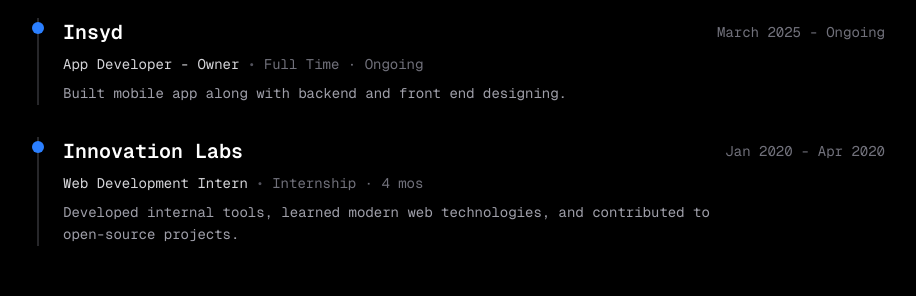
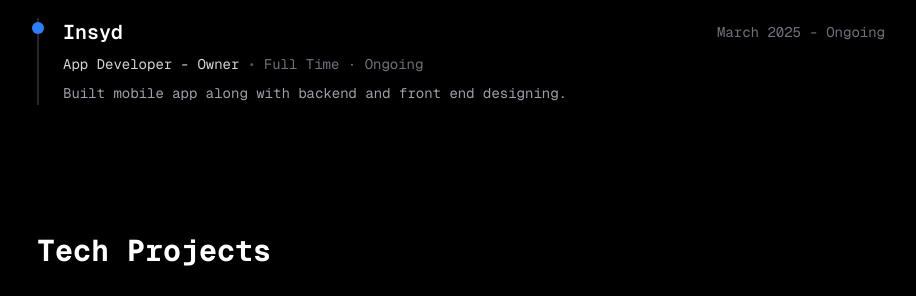
Before and after one commit to ishan-crd/design-portfolio, a Next.js app: page / in a window 1280 px wide. Shown: the part 1880-2176 px from the top of the page, without its empty margins (179-1095 px from the left). Built offline with nearby package versions, Linux system fonts and the light colour scheme; grey boxes are pictures that could not be loaded.

Commit message:
Made changes in experience

```diff
--- a/src/app/components/Experience.tsx
+++ b/src/app/components/Experience.tsx
@@ -15,15 +15,6 @@
     duration: "Ongoing",
     period: "March 2025 - Ongoing",
     description: "Built mobile app along with backend and front end designing.",
-  },
-  {
-    company: "Innovation Labs",
-    role: "Web Development Intern",
-    type: "Internship",
-    duration: "4 mos",
-    period: "Jan 2020 - Apr 2020",
-    description:
-      "Developed internal tools, learned modern web technologies, and contributed to open-source projects.",
   },
 ];
 
```
